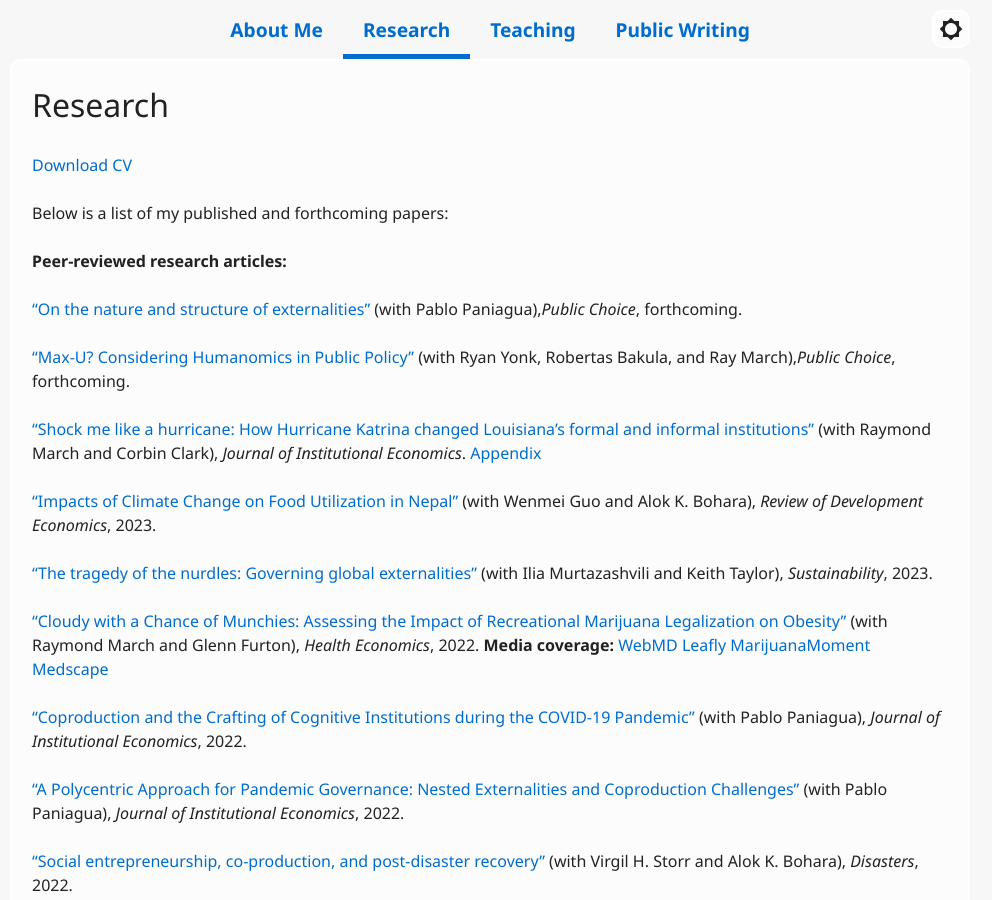
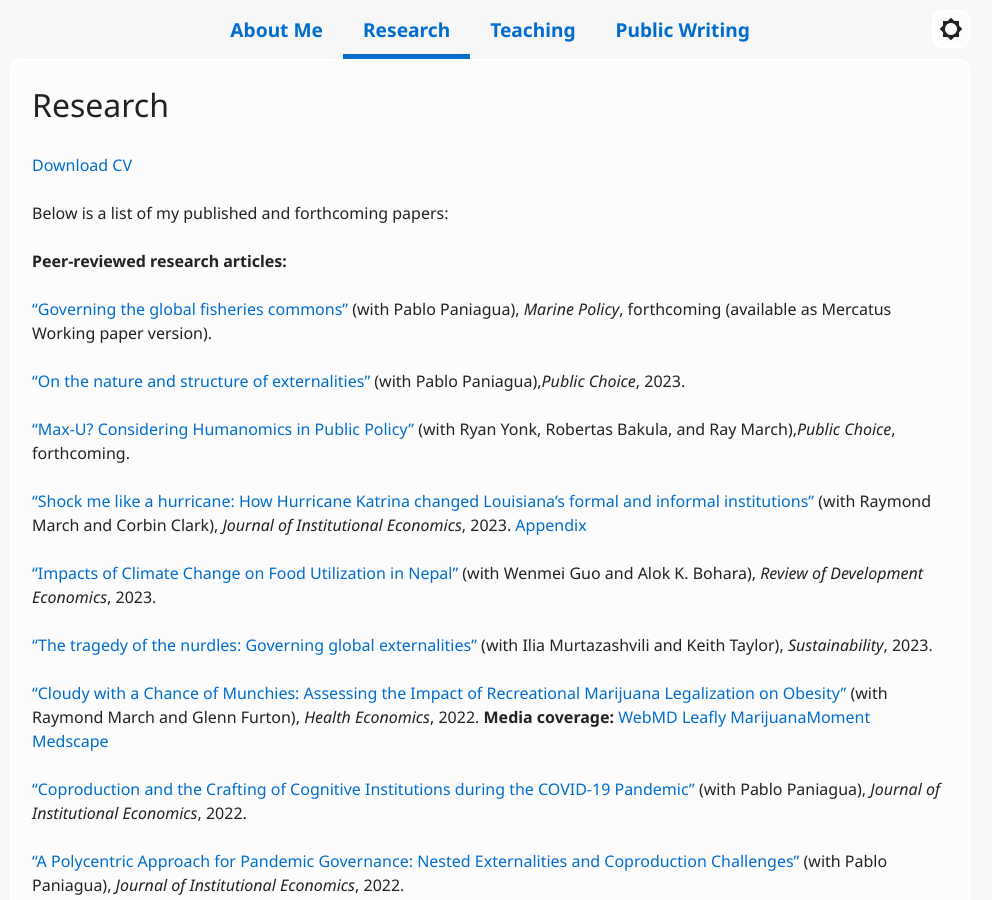
Before and after one commit to veeshanr/veeshanr.github.io, a Jekyll site: the page built from pages/research.md, in a window 1280 px wide and 900 px high. Shown: the whole window, without its empty margins (150-1142 px from the left). Built offline with Jekyll 4.4.1, drawn with Linux system fonts in a browser that asks for light colours.

Commit message:
Update research.md

```diff
--- a/pages/research.md
+++ b/pages/research.md
@@ -11,11 +11,13 @@ Below is a list of my published and forthcoming papers:
 
 **Peer-reviewed research articles:**
 
-[“On the nature and structure of externalities”][19] (with Pablo Paniagua),*Public Choice*, forthcoming.
+[“Governing the global fisheries commons”][22] (with Pablo Paniagua), *Marine Policy*, forthcoming (available as Mercatus Working paper version).
+
+[“On the nature and structure of externalities”][19] (with Pablo Paniagua),*Public Choice*, 2023.
 
 [“Max-U? Considering Humanomics in Public Policy”][21] (with Ryan Yonk, Robertas Bakula, and Ray March),*Public Choice*, forthcoming.
 
-[“Shock me like a hurricane: How Hurricane Katrina changed Louisiana's formal and informal institutions”] [20] (with Raymond March and Corbin Clark), *Journal of Institutional Economics*. [Appendix](files/Katrina Appendix.pdf)
+[“Shock me like a hurricane: How Hurricane Katrina changed Louisiana's formal and informal institutions”] [20] (with Raymond March and Corbin Clark), *Journal of Institutional Economics*, 2023. [Appendix](files/Katrina Appendix.pdf)
 
 [“Impacts of Climate Change on Food Utilization in Nepal”] [16] (with Wenmei Guo and Alok K. Bohara), *Review of Development Economics*, 2023.
 
```
Also changed, not shown: other parts of pages/research.md (+1 -0 lines).
